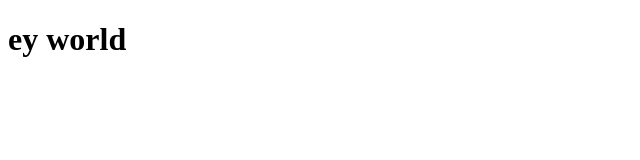
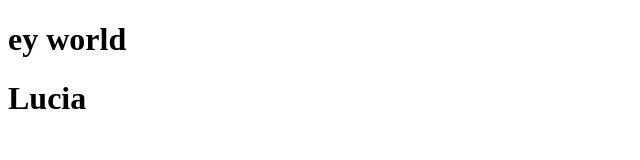
Before and after one commit to luciacalero19/proyectoDAW, a plain HTML site: page index.html in a window 1280 px wide. Shown: the whole page, without its empty margins (0-640 px from the left). Drawn offline with Linux system fonts and the light colour scheme.

Commit message:
he añadido mi nombre Lucia

```diff
--- a/index.html
+++ b/index.html
@@ -8,5 +8,6 @@
 </head>
 <body>
     <h1>ey world</h1>
+    <h1>Lucia</h1>
 </body>
 </html>
```
